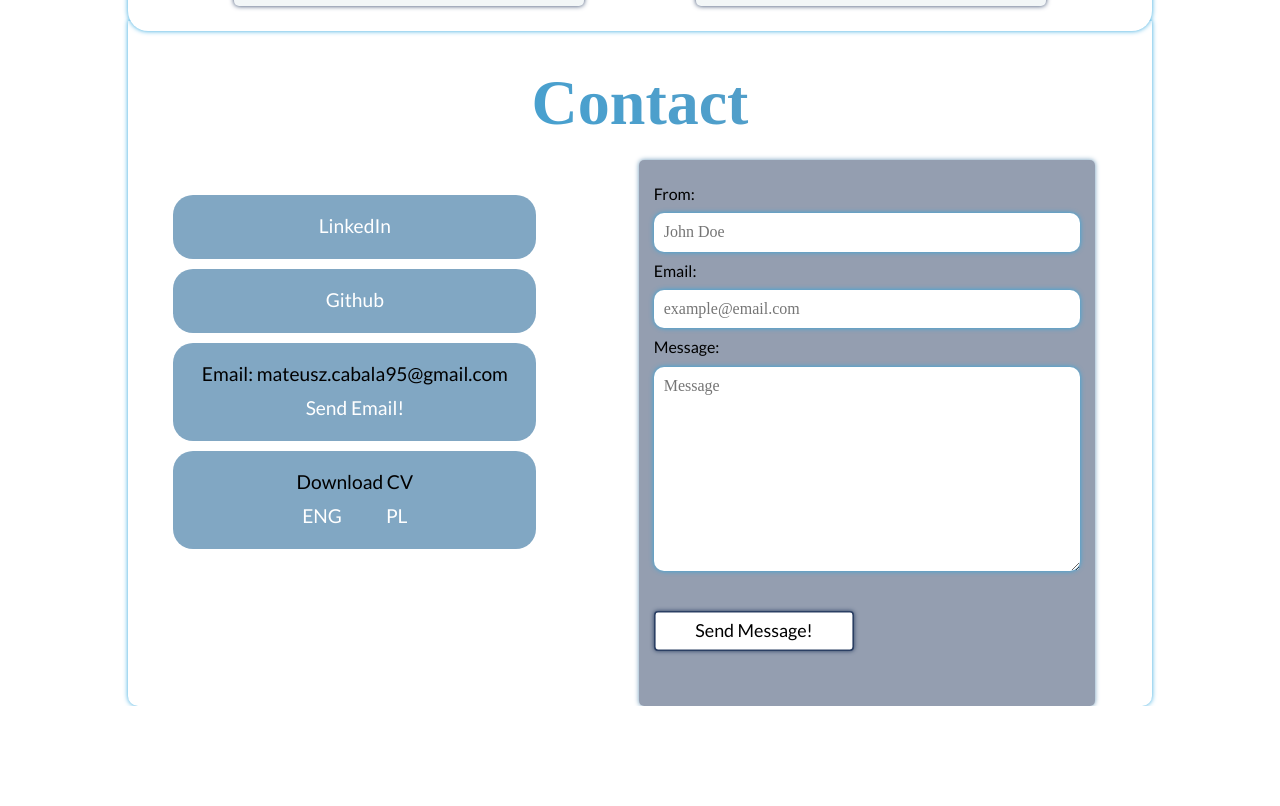
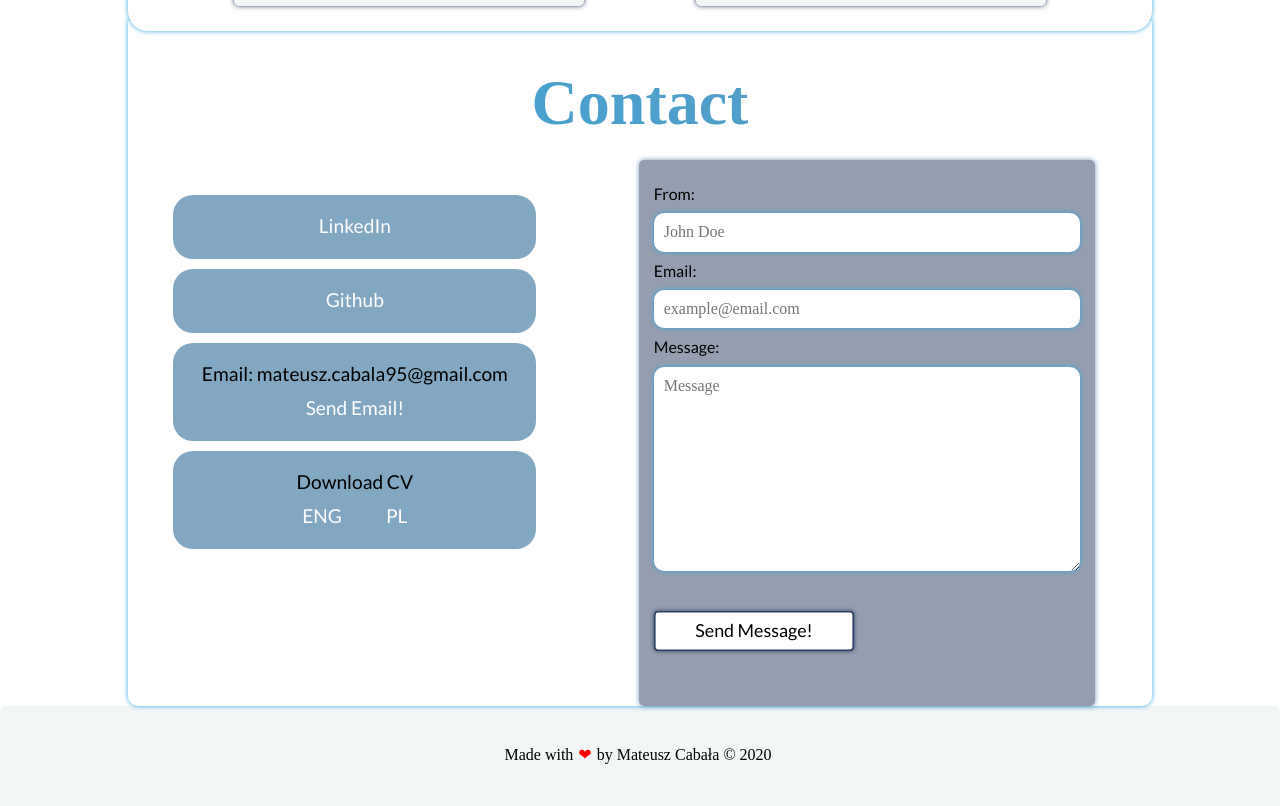
Before and after one commit to mateuszCabala95/portfolio, a website: page index.html in a window 1280 px wide. Shown: the part 3751-4557 px from the top of the page. Before the commit the page ends 4457 px from the top, so only its background shows below. Drawn offline with nearby package versions, Linux system fonts and the light colour scheme.

Commit message:
Add footer

```diff
--- a/index.html
+++ b/index.html
@@ -269,6 +269,10 @@
         </ul>
     </section>
 </main>
-<footer></footer>
+<footer class="footer">
+
+Made with <span class="footer__heart"> ❤ </span> by Mateusz Cabała © 2020
+    ️
+</footer>
 </body>
 </html>
--- /dev/null
+++ b/scss/_footer.scss
@@ -0,0 +1,16 @@
+.footer{
+  height: 100px;
+  text-align: center;
+
+  display: flex;
+  justify-content: center;
+  align-items: center;
+
+  &__heart{
+    color: red;
+    padding: 0 5px;
+  }
+
+  background-color: $light-shadow;
+  border-radius: 5px 5px 0 0;
+}
--- a/style.scss
+++ b/style.scss
@@ -18,3 +18,4 @@ html{
 @import "scss/skills";
 @import "scss/projects";
 @import "scss/contact";
+@import "scss/footer";
```
Also changed, not shown: style.css, 1 other file.
